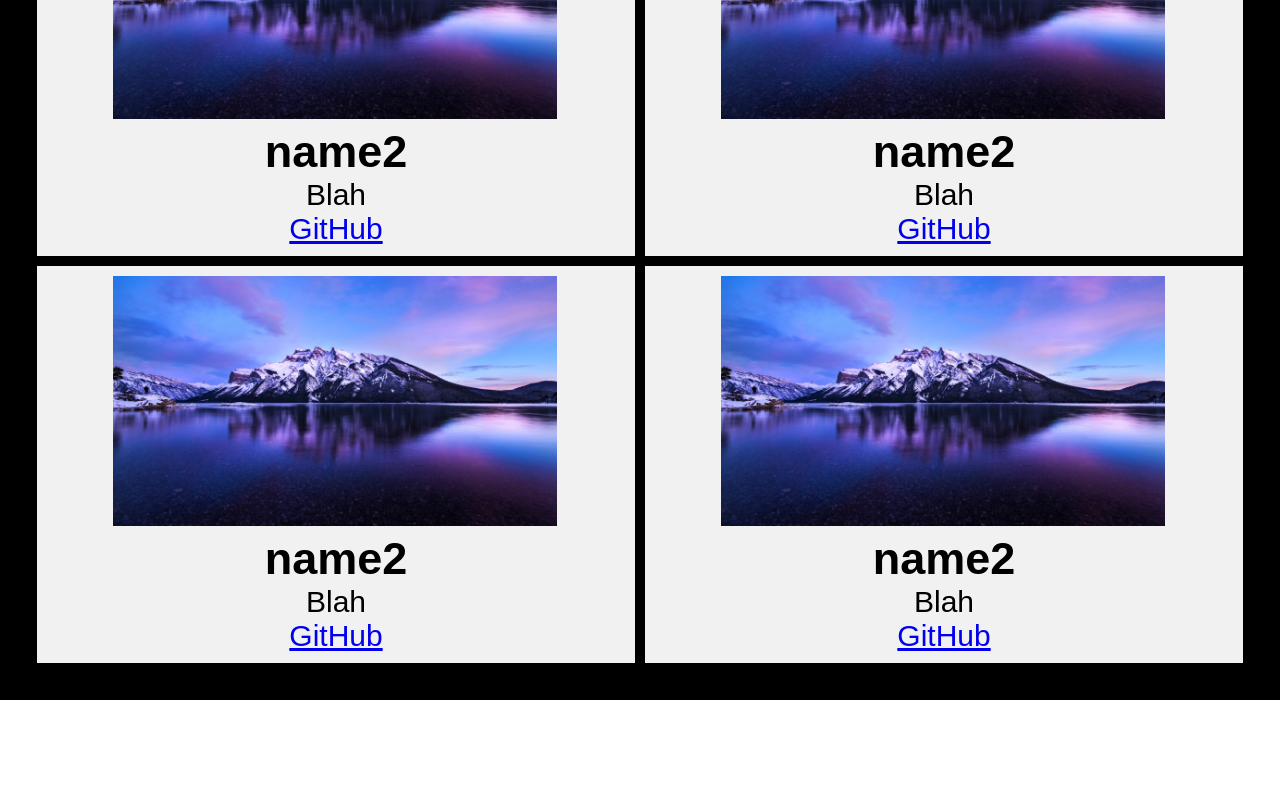
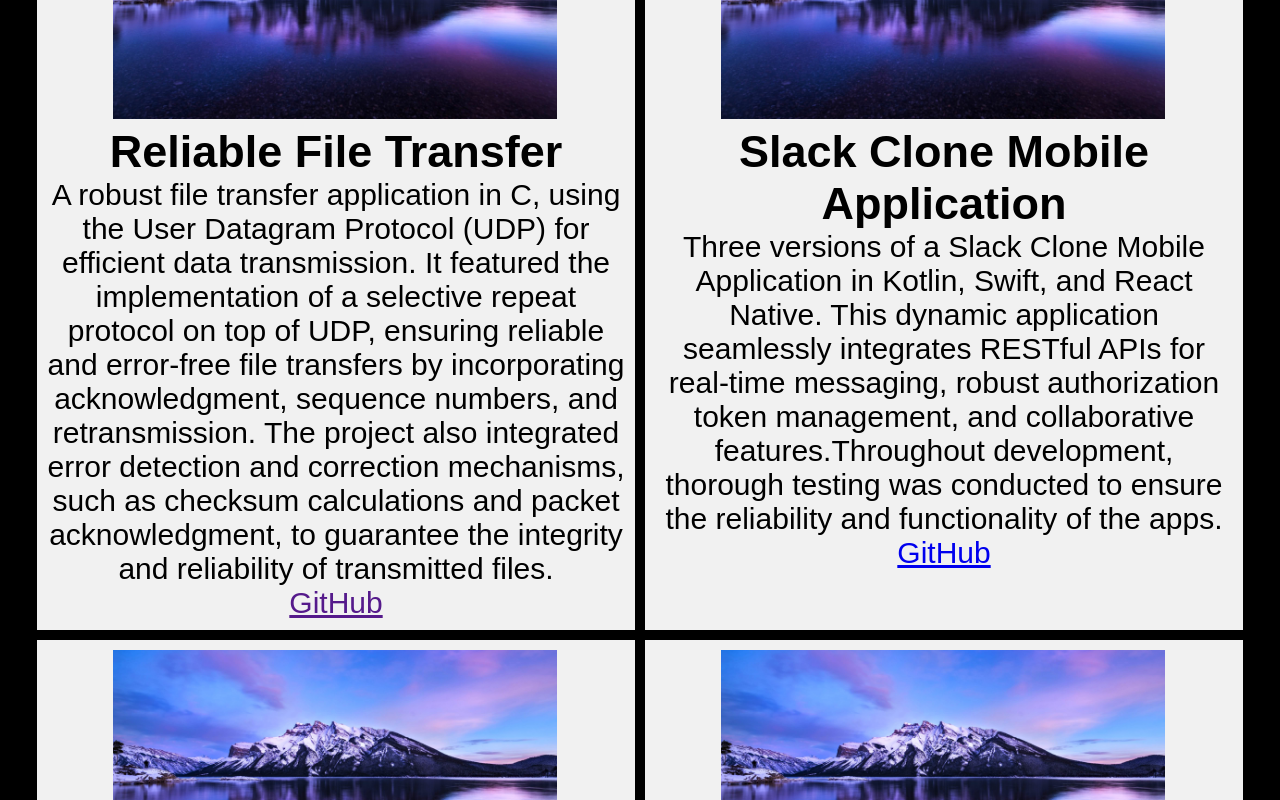
Before and after one commit to Najel-A/Portfolio-Website, a React (Create React App) app: page / in a window 1280 px wide. Shown: the part 1820-2620 px from the top of the page. Built offline with nearby package versions, Linux system fonts and the light colour scheme.

Commit message:
Added to Work section

```diff
--- a/src/components/pages/Home.js
+++ b/src/components/pages/Home.js
@@ -48,6 +48,11 @@
     'Welcome to the Work page!'
   );
 
+  const reliableFileTransferDescription = "A robust file transfer application in C, using the User Datagram Protocol (UDP) for efficient data transmission. It featured the implementation of a selective repeat protocol on top of UDP, ensuring reliable and error-free file transfers by incorporating acknowledgment, sequence numbers, and retransmission. The project also integrated error detection and correction mechanisms, such as checksum calculations and packet acknowledgment, to guarantee the integrity and reliability of transmitted files.";
+  const slackCloneMobileAppDescription = "Three versions of a Slack Clone Mobile Application in Kotlin, Swift, and React Native. This dynamic application seamlessly integrates RESTful APIs for real-time messaging, robust authorization token management, and collaborative features.Throughout development, thorough testing was conducted to ensure the reliability and functionality of the apps.";
+  const IoTDescription = "An obstacle detection, crafted using C++ and powered by Arduino Nano 33 BLE. This cutting-edge system seamlessly integrates IR Obstacle Avoidance Sensors (IRAS) with GPIO read/write operations, triggering an external red LED when obstacles are detected. Not only does it provide real-time obstacle detection feedback on an LCD display,  it also configures the Nano 33 BLE as a peripheral device. This enables real-time updates via our custom BLE Cell Phone App or BLE console, complete with a custom read/notify service that delivers 32-bit float numbers for X, Y, Z acceleration, motion status, and obstacle presence.";
+  const HTTPServerDescription = "A fully functional HTTP server built in C supporting CRUD operations such as GET, HEAD, and PUT. This server boasts a simplified HTTP protocol with essential response codes such as 200, 201, 404 and 500, advanced socket programming for reliability, thread-safe operations for core HTTP methods, efficient byte parsing, customizable resource utilization, and an audit log for monitoring and debugging requests from server to clients.";
+
   return (
     <>
       <Navbar />
@@ -82,16 +87,16 @@
             <div class="flex-item-left">
               <Card
                 imageUrl={placeholder}
-                name="name2"
-                description="Blah"
-                githubLink="www.google.com"
+                name="Reliable File Transfer"
+                description={reliableFileTransferDescription}
+                githubLink=""
               />
             </div>
             <div class="flex-item-left">
               <Card
                 imageUrl={placeholder}
-                name="name2"
-                description="Blah"
+                name="Slack Clone Mobile Application"
+                description={slackCloneMobileAppDescription}
                 githubLink="www.google.com"
               />
             </div>
@@ -99,16 +104,16 @@
             <div class="flex-item-left">
               <Card
                 imageUrl={placeholder}
-                name="name2"
-                description="Blah"
+                name="IoT Obstacle Detection System"
+                description={IoTDescription}
                 githubLink="www.google.com"
               />
             </div>
             <div class="flex-item-left">
               <Card
                 imageUrl={placeholder}
-                name="name2"
-                description="Blah"
+                name="HTTP Server"
+                description={HTTPServerDescription}
                 githubLink="www.google.com"
               />
             </div>
```
Also changed, not shown: 12 other files (tests, documents, lock files or other folders).
